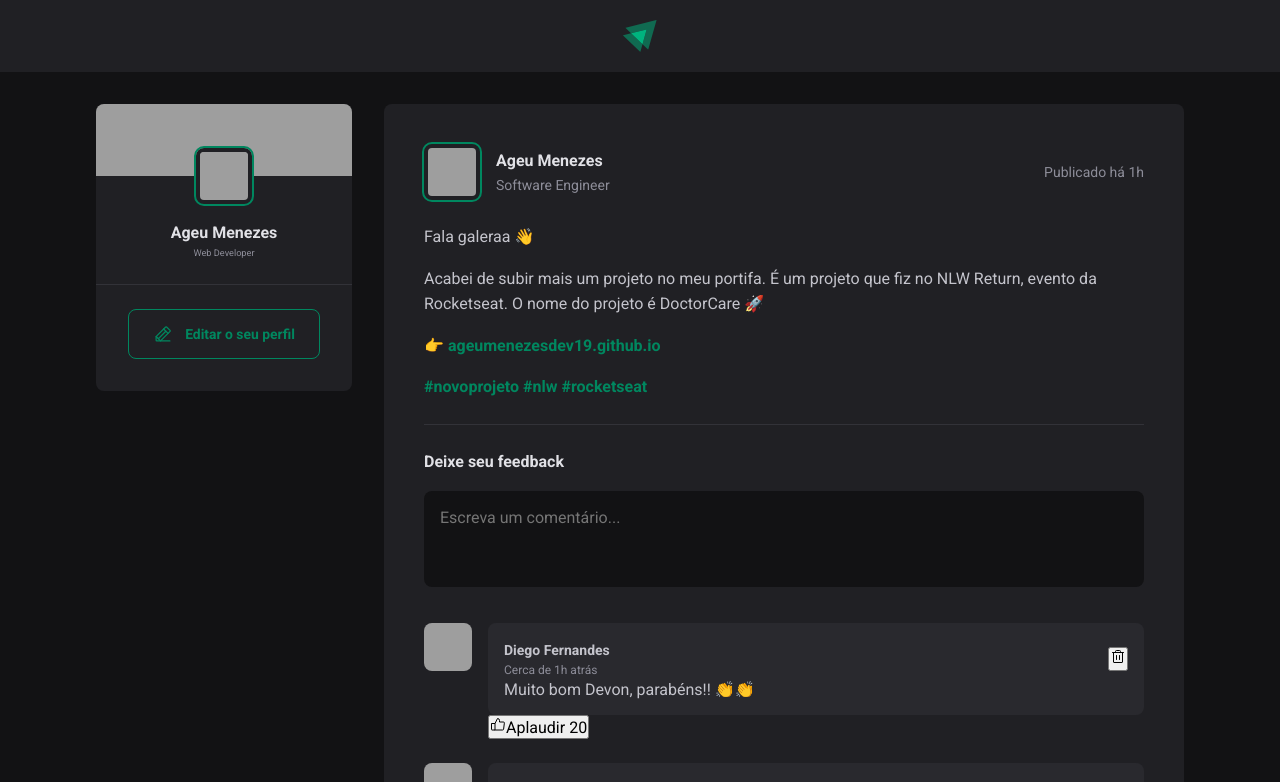
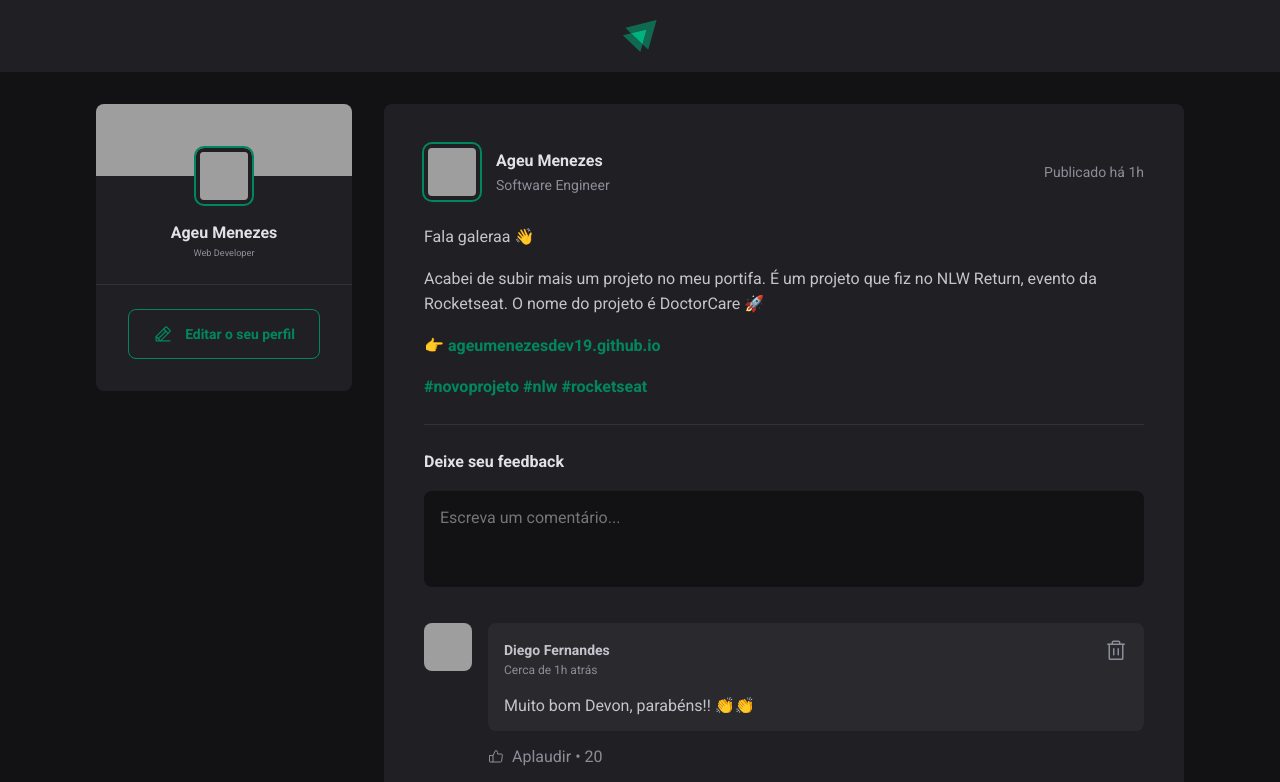
Before and after one commit to ageumenezesDev19/rocketseat-ignite_course, a React (Vite) app in the folder reactjs/updated-content/project-1/ignite-feed/: page / in a window 1280 px wide. Shown: the top 782 px of the page. Built offline with nearby package versions, Linux system fonts and the light colour scheme; grey boxes are pictures that could not be loaded.

Commit message:
Ends comment styling

```diff
--- a/reactjs/updated-content/project-1/ignite-feed/src/components/Comment.jsx
+++ b/reactjs/updated-content/project-1/ignite-feed/src/components/Comment.jsx
@@ -15,7 +15,7 @@
             </div>
 
             <button title="Deletar comentário">
-              <Trash />
+              <Trash size={24} />
             </button>
           </header>
 
--- a/reactjs/updated-content/project-1/ignite-feed/src/components/Comment.module.css
+++ b/reactjs/updated-content/project-1/ignite-feed/src/components/Comment.module.css
@@ -23,7 +23,7 @@
 
 .commentContent header {
    display: flex;
-   align-items: center;
+   align-items: flex-start;
    justify-content: space-between;
 }
 
@@ -42,3 +42,51 @@
   line-height: 1.6;
   color: var(--gray-400);
 }
+
+.commentContent header button {
+  background: transparent;
+  border: 0;
+  color: var(--gray-400);
+  cursor: pointer;
+  line-height: 0;
+  border-radius: 2px;
+  box-shadow: none;
+}
+
+.commentContent header button:hover {
+  color: var(--red-500);
+}
+
+.commentContent p {
+  margin-top: 1rem;
+  color: var(--gray-300);
+}
+
+.commentBox footer {
+  margin-top: 1rem;
+}
+
+.commentBox footer button {
+  background: transparent;
+  border: 0;
+  color: var(--gray-400);
+  cursor: pointer;
+
+  display: flex;
+  align-items: center;
+
+  border-radius: 2px;
+}
+
+.commentBox footer button:hover {
+  color: var(--green-300);
+}
+
+.commentBox footer button svg {
+  margin-right: 0.5rem;
+}
+
+.commentBox footer button span::before {
+  content: "\2022";
+  padding: 0 0.25rem;
+}
--- a/reactjs/updated-content/project-1/ignite-feed/src/global.css
+++ b/reactjs/updated-content/project-1/ignite-feed/src/global.css
@@ -10,6 +10,8 @@
 
   --green-300: #00B37E;
   --green-500: #00875f;
+
+  --red-500: #F75A68;
 }
 
 :focus {
```
